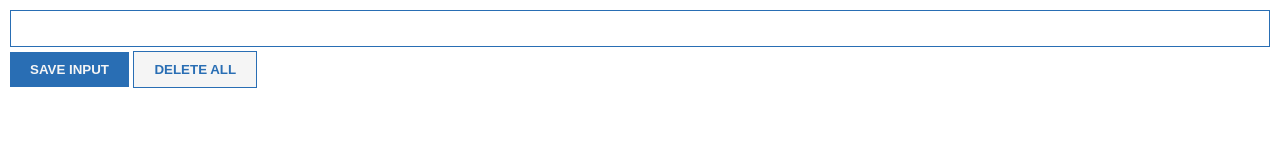
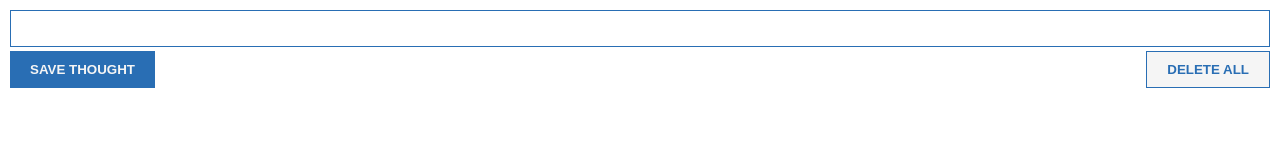
Before and after one commit to JNing73/thought-jotter, a browser extension: page index.html in a window 1280 px wide. Drawn offline with Linux system fonts and the light colour scheme.

Commit message:
Space the two buttons apart

```diff
--- a/index.css
+++ b/index.css
@@ -26,3 +26,8 @@ button {
     background: whitesmoke;
     border:  1px solid #296EB4;
 }
+
+#btn-holder {
+    display: flex;
+    justify-content: space-between;
+}
--- a/index.html
+++ b/index.html
@@ -1,11 +1,13 @@
 <html>
   <head>
-        <link rel="stylesheet" href="index.css">
+    <link rel="stylesheet" href="index.css" />
   </head>
   <body>
-        <input id="input-el" type="text">
-        <button id="input-btn">SAVE INPUT</button>
+    <input id="input-el" type="text" />
+    <div id="btn-holder">
+      <button id="input-btn">SAVE THOUGHT</button>
       <button id="delete-btn">DELETE ALL</button>
+    </div>
     <ul id="ul-el"></ul>
     <script src="index.js"></script>
   </body>
```
Lines whose indentation alone changed are shown as unchanged.
